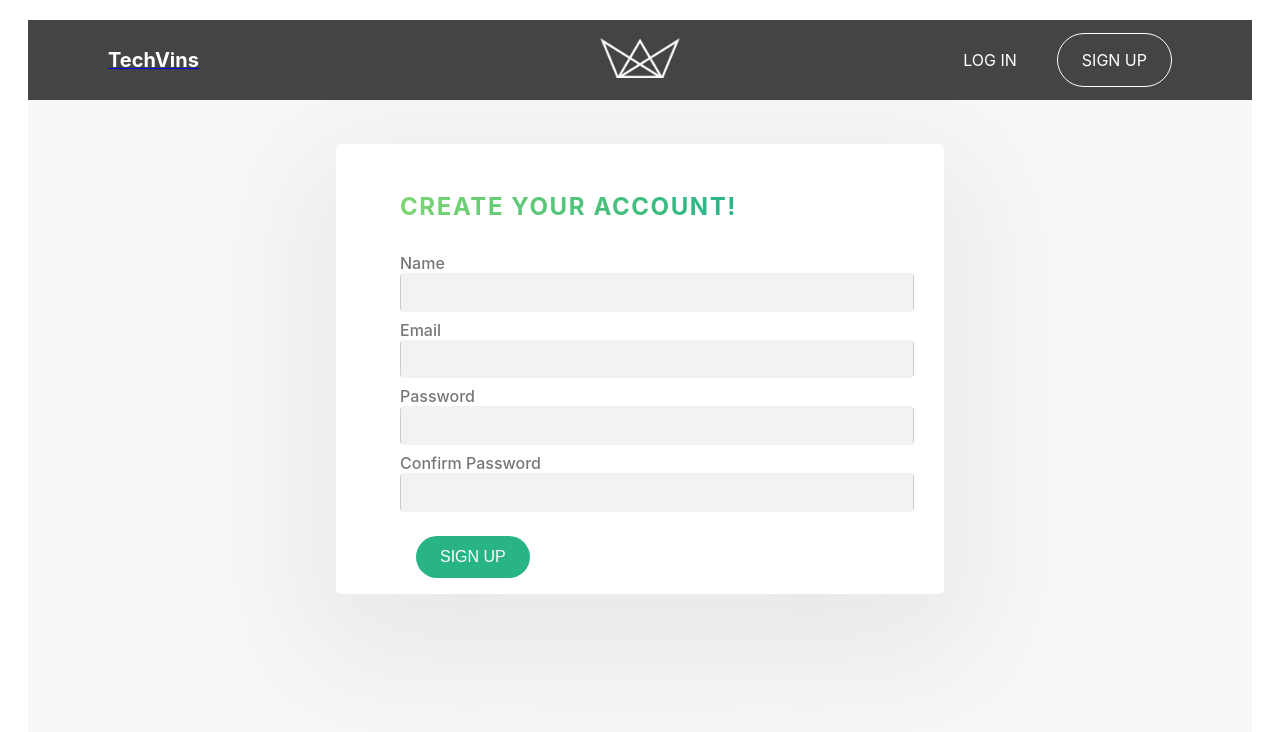
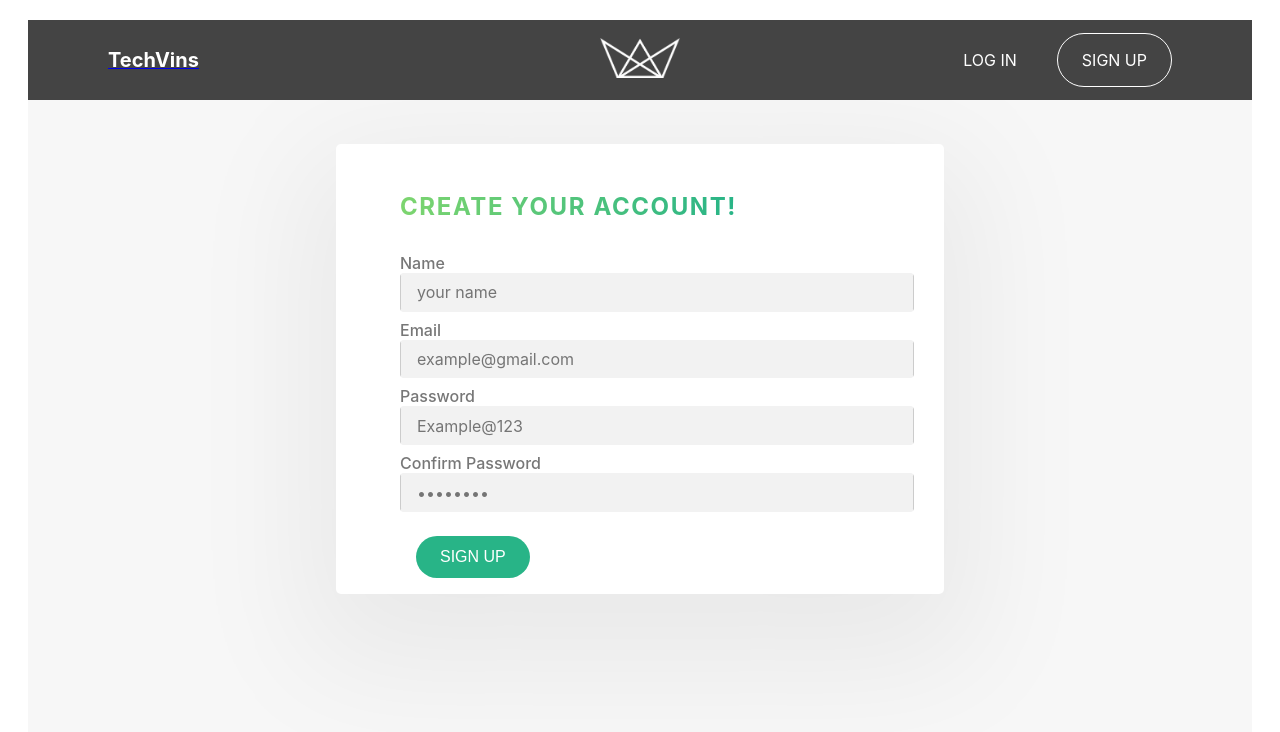
Before and after one commit to Vikas10102001/TechVins, a React (Create React App) app: page /signup in a window 1280 px wide. Shown: the top 732 px of the page. Built offline with nearby package versions, Linux system fonts and the light colour scheme.

Commit message:
added placeholders in input element

```diff
--- a/src/component/InputBlock.jsx
+++ b/src/component/InputBlock.jsx
@@ -11,6 +11,7 @@ export default function InputBlock({
   onBlur,
   hasError,
   error,
+  placeholder
 }) {
   return (
     <div className="input-block">
@@ -26,6 +27,7 @@ export default function InputBlock({
         value={value}
         onChange={onChange}
         onBlur={onBlur}
+        placeholder={placeholder}
       />
       {hasError ? <p className="form-error">{error}</p> : null}
     </div>
--- a/src/pages/auth/Login.jsx
+++ b/src/pages/auth/Login.jsx
@@ -40,6 +40,7 @@ export default function Login() {
             value={values.email}
             onChange={handleChange}
             onBlur={handleBlur}
+            placeholder='example@gmail.com'
           />
           <InputBlock
             label="Password"
@@ -52,6 +53,7 @@ export default function Login() {
             value={values.password}
             onChange={handleChange}
             onBlur={handleBlur}
+            placeholder="••••••••"
           />
           <button className="input-button" type="submit">
             Login
--- a/src/pages/auth/Signup.jsx
+++ b/src/pages/auth/Signup.jsx
@@ -42,6 +42,7 @@ export default function Signup() {
             value={values.name}
             onChange={handleChange}
             onBlur={handleBlur}
+            placeholder="your name"
           />
           <InputBlock
             label="Email"
@@ -54,6 +55,7 @@ export default function Signup() {
             value={values.email}
             onChange={handleChange}
             onBlur={handleBlur}
+            placeholder="example@gmail.com"
           />
           <InputBlock
             label="Password"
@@ -66,6 +68,7 @@ export default function Signup() {
             value={values.password}
             onChange={handleChange}
             onBlur={handleBlur}
+            placeholder="Example@123"
           />
           <InputBlock
             label="Confirm Password"
@@ -78,6 +81,7 @@ export default function Signup() {
             value={values.confirm_password}
             onChange={handleChange}
             onBlur={handleBlur}
+            placeholder="••••••••"
           />
           <button className="input-button" type="submit">
             Sign up
```
